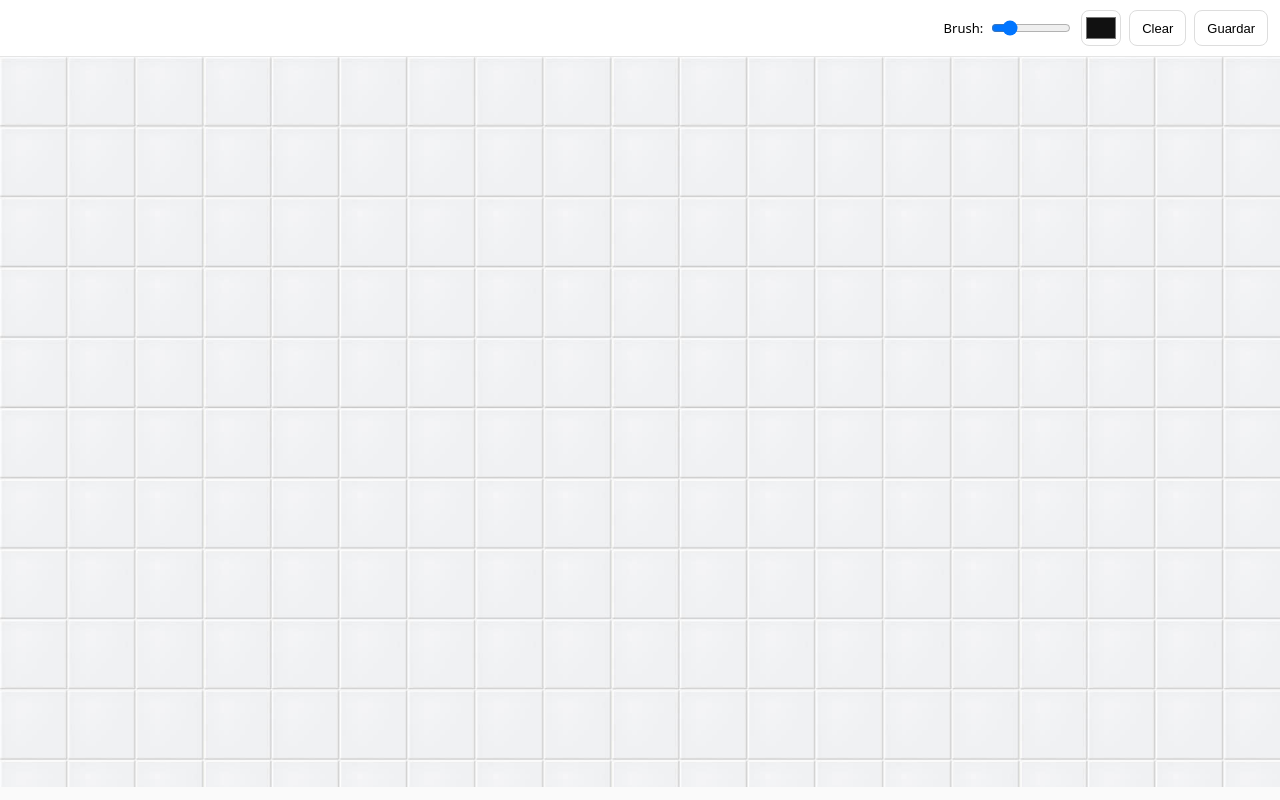
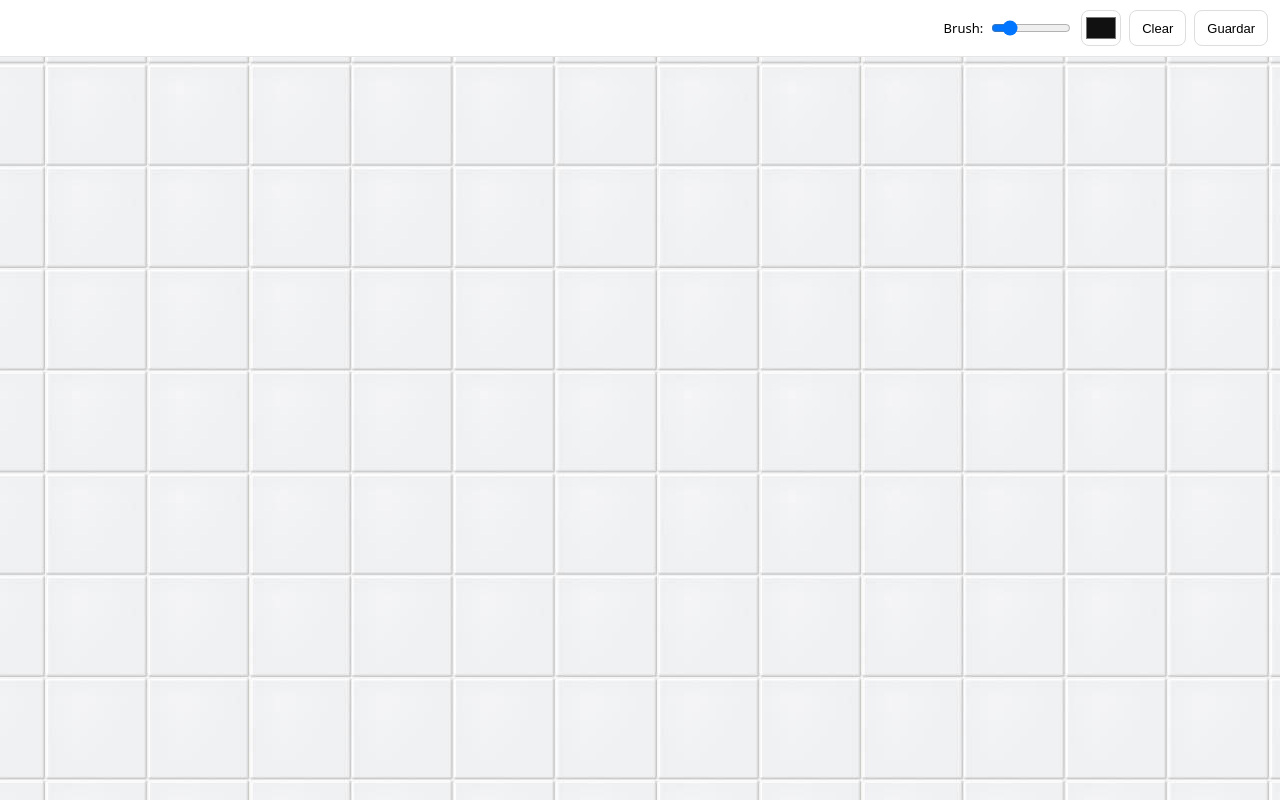
Before and after one commit to svarganil/drawchat, a plain HTML site: page index.html in a window 1280 px wide. Drawn offline with Linux system fonts and the light colour scheme; no server answers.

Commit message:
Update index.html

```diff
--- a/index.html
+++ b/index.html
@@ -21,20 +21,17 @@
       position: relative;
       width: 100%;
       height: calc(100vh - 70px);
-      overflow: hidden;
+      overflow: auto;
       background: #f0f0f0;
+      -webkit-overflow-scrolling: touch;
     }
     canvas {
       display: block;
-      width: 100%;
-      height: 100%;
     }
 
     /* Mobile: enable panning with scrollable container */
     @media (max-width: 768px) {
       .canvas-container {
-        overflow: auto;
-        -webkit-overflow-scrolling: touch;
         overscroll-behavior: contain;
         position: relative;
         /* Center canvas initially on mobile */
@@ -148,8 +145,8 @@
     const ctx = canvas.getContext('2d');
 
     // Fixed canvas resolution for consistency across all devices
-    const CANVAS_LOGICAL_WIDTH = 1920;
-    const CANVAS_LOGICAL_HEIGHT = 1080;
+    const CANVAS_LOGICAL_WIDTH = 3840;
+    const CANVAS_LOGICAL_HEIGHT = 2160;
 
     // Tile pattern image
     let tilePattern = null;
@@ -235,13 +232,28 @@
     }
 
     let isCanvasInitialized = false;
+    let hasCenteredView = false;
+
+    function centerCanvasView() {
+      const container = document.querySelector('.canvas-container');
+      if (!container) return;
+      const scrollX = Math.max(0, (canvas.clientWidth - container.clientWidth) / 2);
+      const scrollY = Math.max(0, (canvas.clientHeight - container.clientHeight) / 2);
+      container.scrollTo({
+        left: scrollX,
+        top: scrollY,
+        behavior: 'auto'
+      });
+    }
 
     function resizeCanvas() {
-      const header = document.querySelector('header');
-      const headerHeight = header ? header.offsetHeight : 70;
-      const displayWidth = window.innerWidth;
-      const displayHeight = Math.max(400, window.innerHeight - headerHeight);
-      const isMobile = window.innerWidth <= 768;
+      const headerEl = document.querySelector('header');
+      const headerHeight = headerEl ? headerEl.offsetHeight : 70;
+      const container = document.querySelector('.canvas-container');
+      if (container) {
+        const containerHeight = Math.max(400, window.innerHeight - headerHeight);
+        container.style.height = containerHeight + 'px';
+      }
 
       // Initialize canvas with fixed logical resolution only once
       if (!isCanvasInitialized) {
@@ -263,33 +275,16 @@
 
         isCanvasInitialized = true;
 
-        // Center canvas on mobile devices after initialization
-        if (isMobile) {
-          setTimeout(() => {
-            const container = document.querySelector('.canvas-container');
-            if (container) {
-              const scrollX = (CANVAS_LOGICAL_WIDTH - container.clientWidth) / 2;
-              const scrollY = (CANVAS_LOGICAL_HEIGHT - container.clientHeight) / 2;
-              container.scrollTo({
-                left: Math.max(0, scrollX),
-                top: Math.max(0, scrollY),
-                behavior: 'auto'
-              });
-            }
-          }, 200);
-        }
+        // Center canvas within the viewport after initialization
+        setTimeout(() => {
+          centerCanvasView();
+          hasCenteredView = true;
+        }, 200);
       }
 
-      // Set display size based on device type
-      if (isMobile) {
-        // On mobile: show canvas at full logical size for panning
-        canvas.style.width = CANVAS_LOGICAL_WIDTH + 'px';
-        canvas.style.height = CANVAS_LOGICAL_HEIGHT + 'px';
-      } else {
-        // On desktop: fit to viewport
-        canvas.style.width = displayWidth + 'px';
-        canvas.style.height = displayHeight + 'px';
-      }
+      // Ensure display size always reflects the full logical canvas
+      canvas.style.width = CANVAS_LOGICAL_WIDTH + 'px';
+      canvas.style.height = CANVAS_LOGICAL_HEIGHT + 'px';
 
       // Ensure crisp lines (set once, but safe to set multiple times)
       ctx.lineCap = 'round';
@@ -298,10 +293,21 @@
       ctx.imageSmoothingQuality = 'high';
     }
     // Handle window resize and orientation changes
-    window.addEventListener('resize', resizeCanvas);
+    window.addEventListener('resize', () => {
+      resizeCanvas();
+      if (!hasCenteredView) {
+        centerCanvasView();
+        hasCenteredView = true;
+      }
+    });
     window.addEventListener('orientationchange', () => {
       // Delay to ensure layout has updated
       setTimeout(resizeCanvas, 100);
+      hasCenteredView = false;
+      setTimeout(() => {
+        centerCanvasView();
+        hasCenteredView = true;
+      }, 200);
     });
     // Use ResizeObserver to watch header size changes
     const header = document.querySelector('header');
```
